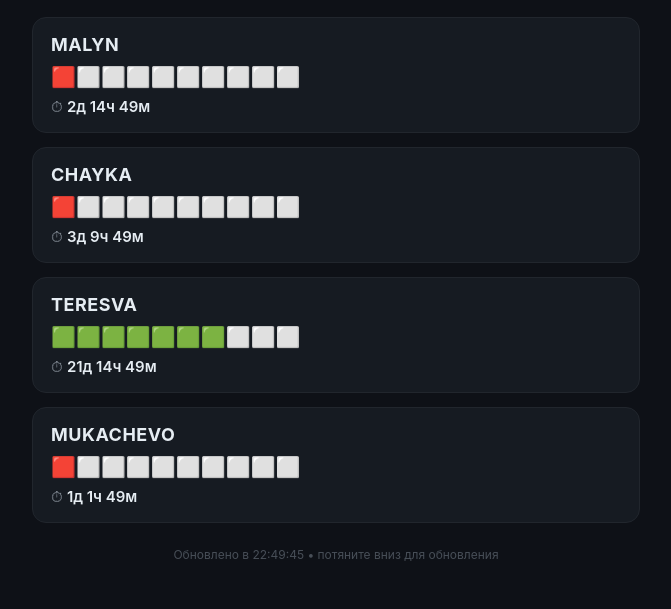
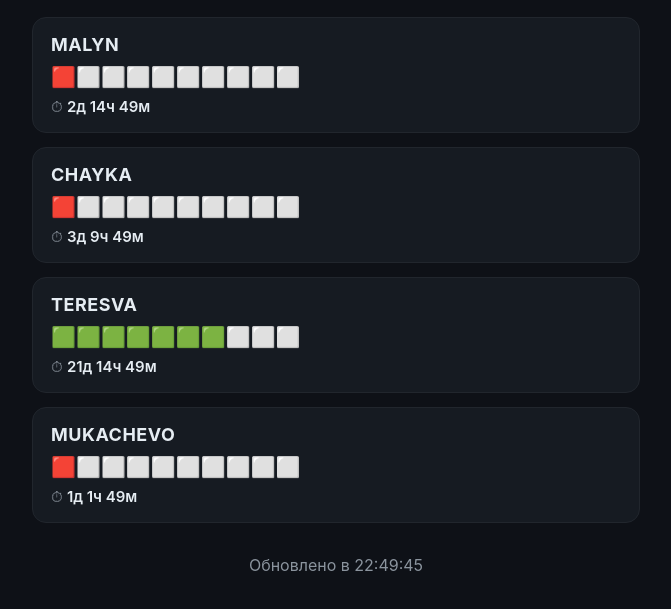
Before and after one commit to wera2025/uptime_dashboard, a plain HTML site: page index.html in a window 1280 px wide. Shown: the part 63-672 px from the top of the page, without its empty margins (304-975 px from the left). Drawn offline with Linux system fonts and the light colour scheme; no server answers.

Commit message:
Update index.html

```diff
--- a/index.html
+++ b/index.html
@@ -126,10 +126,10 @@
   .card .time b { color: #e6edf3; font-weight: 600; }
 
   .footer {
-    text-align: center;
-    color: #484f58;
-    font-size: 12px;
-    margin-top: 24px;
+  text-align: center;
+  color: #8b949e;
+  font-size: 16px;
+  margin-top: 32px;
   }
   .error { color: #f85149; }
 </style>
@@ -400,8 +400,7 @@ async function loadAll(force) {
   } catch (e) {}
 
   document.getElementById('footer').textContent =
-    'Обновлено в ' + new Date().toLocaleTimeString('ru-RU') +
-    ' • потяните вниз для обновления';
+    'Обновлено в ' + new Date().toLocaleTimeString('ru-RU');
 
   loading = false;
   hidePullIndicator();
```
